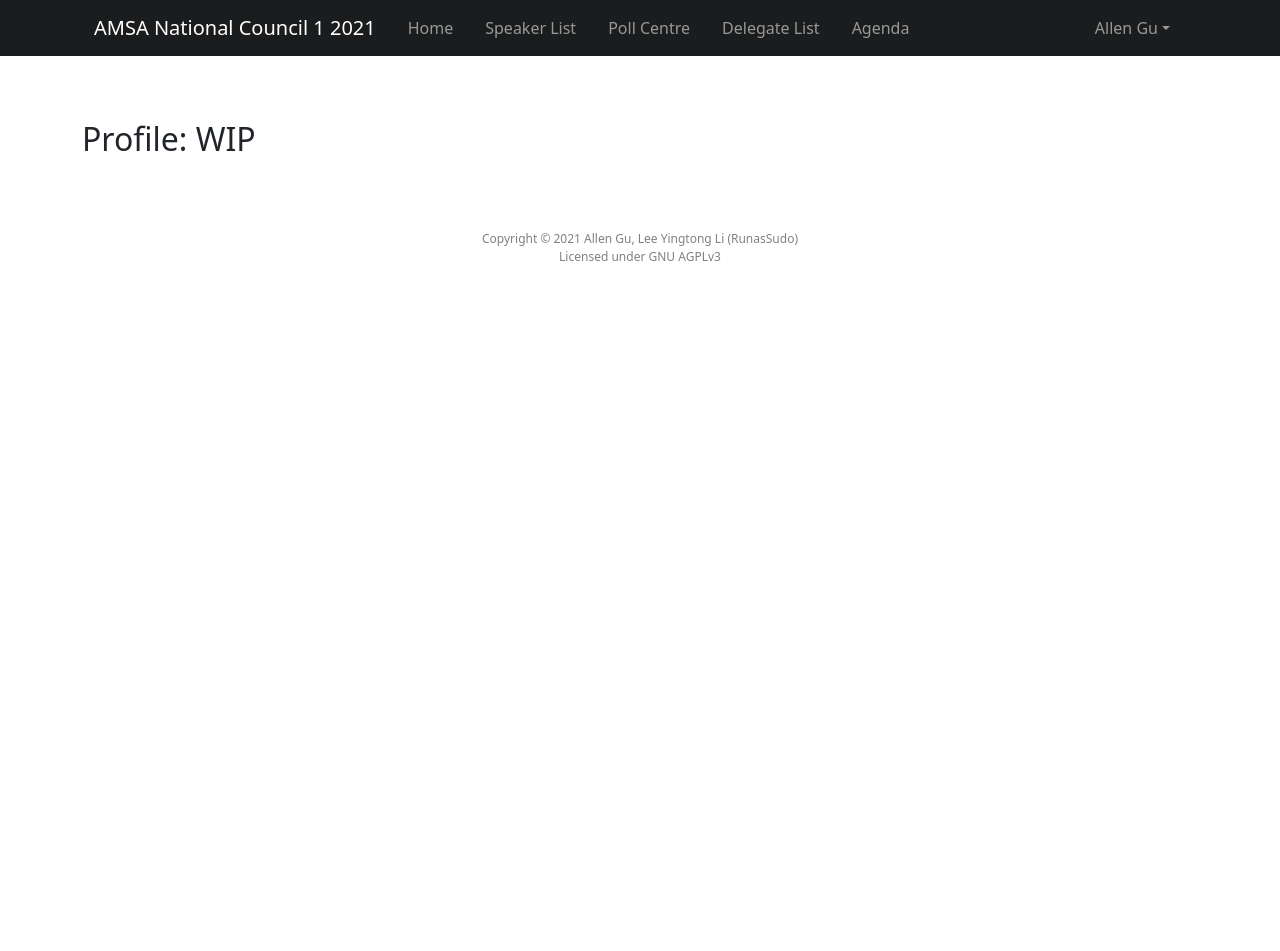
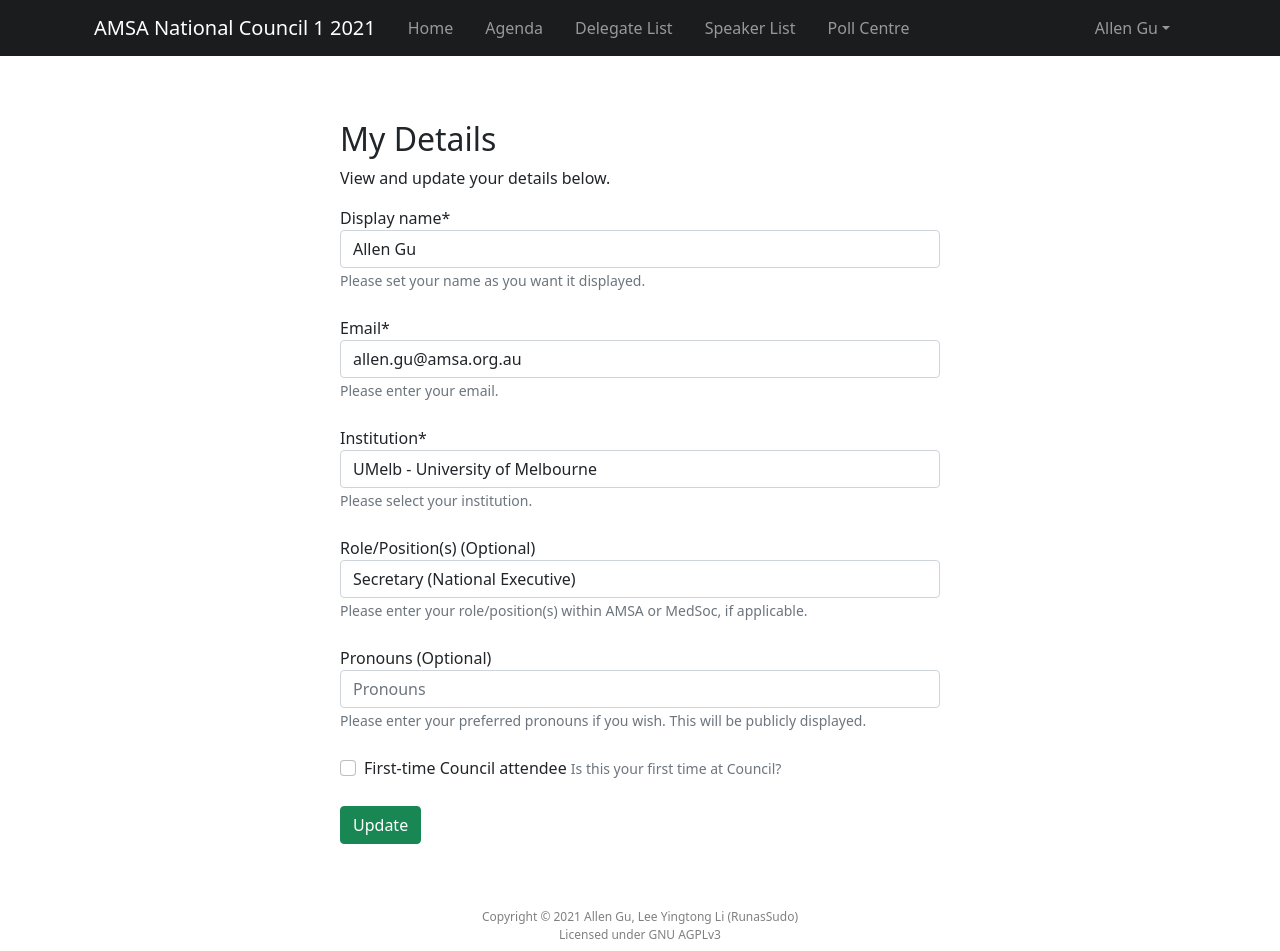
Before and after one commit to AMSA-Australia/PyPlenary, a Django app: page /profile/ in a window 1280 px wide. Before the commit the page ends 261 px from the top, so only its background shows below. Run offline with Django 3.2, Linux system fonts and the light colour scheme; a user stored in the database is signed in; data comes from the database, SQL or seed files in the repository; both versions use the stored data as it was after the commit; some libraries are stand-ins or nearby versions.

Commit message:
added ability to change own details

```diff
--- a/pyplenary/councilApp/templates/councilApp/authTemplates/passwordReset.html
+++ b/pyplenary/councilApp/templates/councilApp/authTemplates/passwordReset.html
@@ -7,13 +7,13 @@
 	{% if linkExpired %}
 		<div class="alert alert-danger" role="alert">
 		  <h4>Error</h4>
-		  <p>This password link may be invalid or expired. Try again <a href="/password_change_request/" class="alert-link">here</a>.
+		  This password link may be invalid or expired. Try again <a href="/password_change_request/" class="alert-link">here</a>.
 		</div>
 
 	{% else %}
 		{% if done %}
 			<div class="alert alert-success" role="alert">
-	      <p>Password successfully changed. <a href="/login/" class="alert-link">Click here to login</a>.</p>
+	      Password successfully changed. <a href="/login/" class="alert-link">Click here to login</a>.
 	    </div>
 		{% else %}
 			<p>Change password for <strong>{{user.email}}</strong>:</p>
--- a/pyplenary/councilApp/templates/councilApp/authTemplates/regoPassword.html
+++ b/pyplenary/councilApp/templates/councilApp/authTemplates/regoPassword.html
@@ -8,9 +8,9 @@
     <div class="alert alert-danger" role="alert">
       <h4>Error</h4>
       {% if error == 1%}
-        <p>An error has occurred. Please contact <a href="mailto:secretary@amsa.org.au" class="alert-link">secretary@amsa.org.au</a> for assistance.</p>
+        An error has occurred. Please contact <a href="mailto:secretary@amsa.org.au" class="alert-link">secretary@amsa.org.au</a> for assistance.
       {% elif error == 2%}
-        <p>This activation link may be invalid or expired. Try <a href="/registration/" class="alert-link">registering again</a>.
+        This activation link may be invalid or expired. Try <a href="/registration/" class="alert-link">registering again</a>.
       {% endif %}
     </div>
   {% else %}
--- a/pyplenary/councilApp/templates/councilApp/base.html
+++ b/pyplenary/councilApp/templates/councilApp/base.html
@@ -33,11 +33,7 @@
             </li>
 
             <li class="nav-item">
-              <a class="nav-link {% if active_tab == 'speaker_list' %}active{% endif %}" href="/speaker_list/">Speaker List</a>
-            </li>
-
-            <li class="nav-item">
-              <a class="nav-link {% if active_tab == 'poll' %}active{% endif %}"  href="/poll/">Poll Centre</a>
+              <a class="nav-link {% if active_tab == 'agenda' %}active{% endif %}" href="/agenda/">Agenda</a>
             </li>
 
             <li class="nav-item">
@@ -45,7 +41,11 @@
             </li>
 
             <li class="nav-item">
-              <a class="nav-link {% if active_tab == 'agenda' %}active{% endif %}" href="/agenda/">Agenda</a>
+              <a class="nav-link {% if active_tab == 'speaker_list' %}active{% endif %}" href="/speaker_list/">Speaker List</a>
+            </li>
+
+            <li class="nav-item">
+              <a class="nav-link {% if active_tab == 'poll' %}active{% endif %}"  href="/poll/">Poll Centre</a>
             </li>
 
             <li style="flex-grow:1;"></li><!-- Force other items to the right -->
--- a/pyplenary/councilApp/templates/councilApp/profile.html
+++ b/pyplenary/councilApp/templates/councilApp/profile.html
@@ -4,5 +4,38 @@
 {% block title %}My Details{% endblock %}
 
 {% block content %}
-<h2>Profile: WIP</h2>
+<div style="max-width: 600px; margin: 0 auto;">
+  <h2>My Details</h2>
+  <p>View and update your details below.</p>
+  {% if error == 1 %}
+    <div class="alert alert-danger" role="alert">
+      <h5>Error</h5>
+      You attempted to change your email address, but that address already exists. Please try again.
+    </div>
+  {% else %}
+    {% if done %}
+      <div class="alert alert-success" role="alert">
+        Your details have been successfully updated.
+        {% if emailChanged %}
+          <br>
+          Note: your login email has been changed.
+        {% endif %}
+      </div>
+    {% endif %}
+  {% endif %}
+  <div>
+    <form method="post">
+      <div class="form">
+        {% csrf_token %}
+        {{ changeDetailForm|crispy }}
+        <button type="submit" class="btn btn-success btn-block">Update</button>
+      </div>
+    </form>
+  </div>
+  <script>
+    $( ".form-group" ).after( "<br>" );form-select-sm
+    $( "#id_institution" ).addClass("form-select-sm");
+  </script>
+</div>
+
 {% endblock %}
--- a/pyplenary/councilApp/views.py
+++ b/pyplenary/councilApp/views.py
@@ -505,21 +505,49 @@
             tokenObj.active = False
             tokenObj.save()
 
-
-
             return render(request, 'councilApp/authTemplates/regoPassword.html', {'error':0,  'done':True})
     else:
         pwdForm = SetPasswordForm(user)
 
     return render(request, 'councilApp/authTemplates/regoPassword.html', {'pwdForm':pwdForm, 'email':tokenObj.email, 'error':0, 'done':False})
 
+@login_required
+def profile(request):
+    user = request.user
+    delegate = request.user.delegate
+    done = False
+    emailChanged = False
 
+    changeDetailForm = RegoForm({
+        'name': delegate.name,
+        'email': delegate.email,
+        'institution': delegate.institution,
+        'role': delegate.role,
+        'pronouns': delegate.pronouns,
+        'firstTime': delegate.first_time})
 
+    if request.method == 'POST':
+        changeDetailForm = RegoForm(request.POST)
 
+        if changeDetailForm.is_valid():
+            [delegate.email, delegate.name, delegate.institution, delegate.role, delegate.pronouns, delegate.first_time] = [
+                changeDetailForm.cleaned_data.get('email').lower(),
+                changeDetailForm.cleaned_data.get('name'),
+                changeDetailForm.cleaned_data.get('institution'),
+                changeDetailForm.cleaned_data.get('role'),
+                changeDetailForm.cleaned_data.get('pronouns'),
+                changeDetailForm.cleaned_data.get('firstTime'),]
 
+            if delegate.email != user.username:
+                if User.objects.filter(username=delegate.email):
+                    return render(request, 'councilApp/profile.html', {'changeDetailForm':changeDetailForm, 'error':1, 'active_tab':'profile'})
+                user.username = delegate.email
+                user.email = delegate.email
+                emailChanged = True
 
+            delegate.save()
+            user.save()
 
+            done = True
 
-
-def profile(request):
-    return render(request, 'councilApp/profile.html', {'active_tab':'profile'})
+    return render(request, 'councilApp/profile.html', {'changeDetailForm':changeDetailForm, 'emailChanged': emailChanged, 'done':done, 'error':0, 'active_tab':'profile'})
```
Also changed, not shown: pyplenary/councilApp/templates/councilApp/authTemplates/rego.html (+5 -6 lines), pyplenary/councilApp/templates/councilApp/index.html (+33 -21 lines), pyplenary/db.sqlite3.
